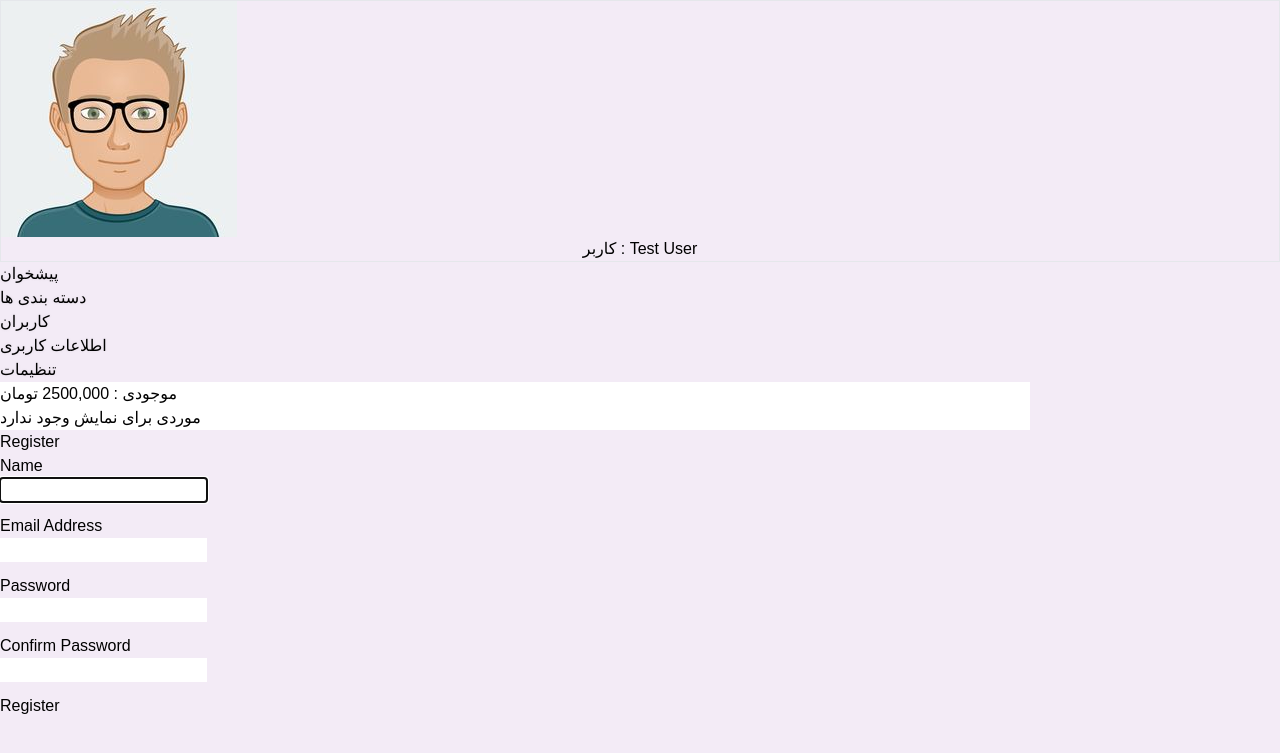
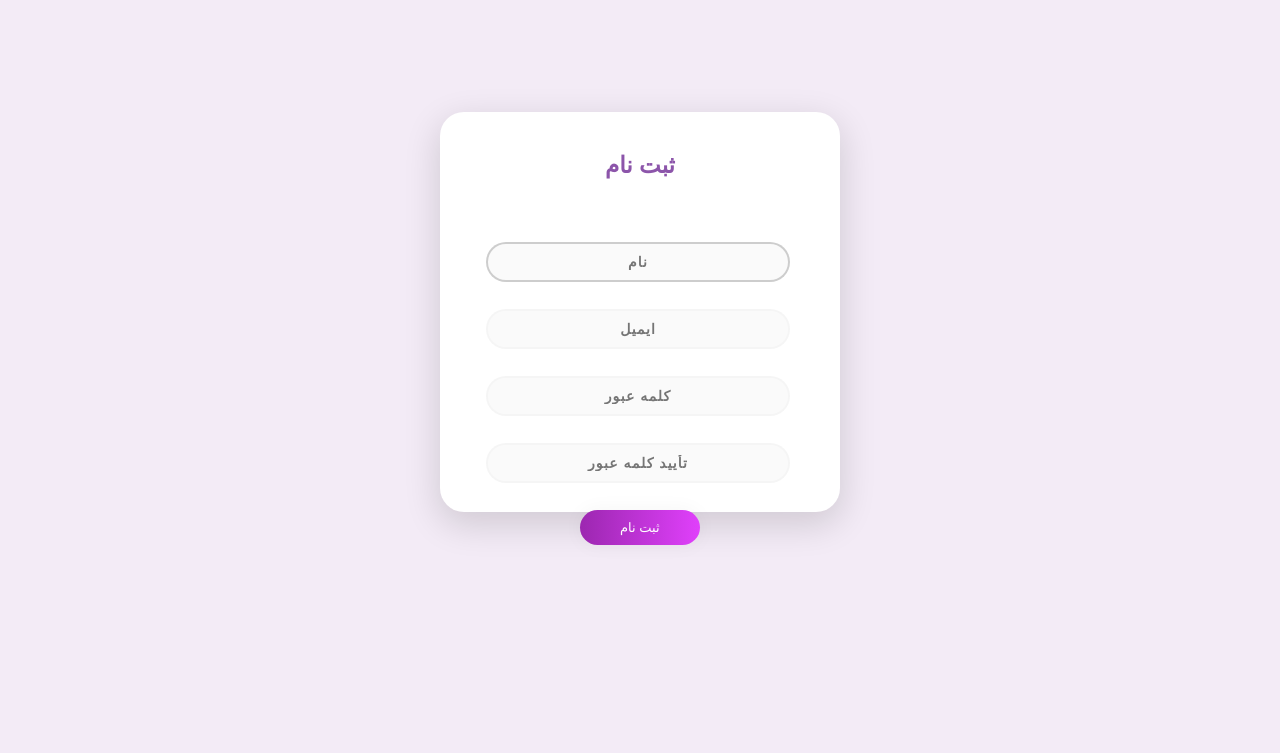
Before and after one commit to JavadJafari80/notes, a Laravel app: template resources/views/auth/register.blade.php in a window 1280 px wide. Shown: the top 753 px of the page. Run offline with Laravel 12, Linux system fonts and the light colour scheme; the template is opened without the code that fills it, so the values that code supplies are empty; a user stored in the database is signed in; data comes from the database, SQL or seed files in the repository; style sheets or scripts are compiled from the project's sources.

Commit message:
add register

```diff
--- a/resources/views/auth/register.blade.php
+++ b/resources/views/auth/register.blade.php
@@ -1,77 +1,47 @@
-@extends('layouts.app')
+<!doctype html>
+<html lang="fa">
+<head>
+    <meta charset="UTF-8">
+    <meta name="viewport"
+          content="width=device-width, user-scalable=no, initial-scale=1.0, maximum-scale=1.0, minimum-scale=1.0">
+    <meta http-equiv="X-UA-Compatible" content="ie=edge">
+    <title>ثبت نام در دفترچه</title>
+    <link rel="stylesheet" href="{{ asset('css/login.css') }}">
+</head>
+<body>
 
-@section('content')
-<div class="container">
-    <div class="row justify-content-center">
-        <div class="col-md-8">
-            <div class="card">
-                <div class="card-header">{{ __('Register') }}</div>
-
-                <div class="card-body">
-                    <form method="POST" action="{{ route('register') }}">
+<div class="main">
+    <p class="sign" align="center">ثبت نام</p>
+    <form class="form1" method="POST" action="{{ route('register') }}">
         @csrf
 
-                        <div class="row mb-3">
-                            <label for="name" class="col-md-4 col-form-label text-md-end">{{ __('Name') }}</label>
-
-                            <div class="col-md-6">
-                                <input id="name" type="text" class="form-control @error('name') is-invalid @enderror" name="name" value="{{ old('name') }}" required autocomplete="name" autofocus>
-
+        <input class="un" type="text" name="name" align="center" placeholder="نام" value="{{ old('name') }}" required autocomplete="name" autofocus>
         @error('name')
-                                    <span class="invalid-feedback" role="alert">
+        <span class="invalid-feedback" role="alert" style="display: block; text-align: center; color: red;">
             <strong>{{ $message }}</strong>
         </span>
         @enderror
-                            </div>
-                        </div>
 
-                        <div class="row mb-3">
-                            <label for="email" class="col-md-4 col-form-label text-md-end">{{ __('Email Address') }}</label>
-
-                            <div class="col-md-6">
-                                <input id="email" type="email" class="form-control @error('email') is-invalid @enderror" name="email" value="{{ old('email') }}" required autocomplete="email">
-
+        <input class="un" type="email" name="email" align="center" placeholder="ایمیل" value="{{ old('email') }}" required autocomplete="email">
         @error('email')
-                                    <span class="invalid-feedback" role="alert">
+        <span class="invalid-feedback" role="alert" style="display: block; text-align: center; color: red;">
             <strong>{{ $message }}</strong>
         </span>
         @enderror
-                            </div>
-                        </div>
 
-                        <div class="row mb-3">
-                            <label for="password" class="col-md-4 col-form-label text-md-end">{{ __('Password') }}</label>
-
-                            <div class="col-md-6">
-                                <input id="password" type="password" class="form-control @error('password') is-invalid @enderror" name="password" required autocomplete="new-password">
-
+        <input class="pass" type="password" name="password" align="center" placeholder="کلمه عبور" required autocomplete="new-password">
         @error('password')
-                                    <span class="invalid-feedback" role="alert">
+        <span class="invalid-feedback" role="alert" style="display: block; text-align: center; color: red;">
             <strong>{{ $message }}</strong>
         </span>
         @enderror
-                            </div>
+
+        <input class="pass" type="password" name="password_confirmation" align="center" placeholder="تأیید کلمه عبور" required autocomplete="new-password">
+
+        <button type="submit" class="submit" align="center">ثبت نام</button>
+
+    </form>
 </div>
 
-                        <div class="row mb-3">
-                            <label for="password-confirm" class="col-md-4 col-form-label text-md-end">{{ __('Confirm Password') }}</label>
-
-                            <div class="col-md-6">
-                                <input id="password-confirm" type="password" class="form-control" name="password_confirmation" required autocomplete="new-password">
-                            </div>
-                        </div>
-
-                        <div class="row mb-0">
-                            <div class="col-md-6 offset-md-4">
-                                <button type="submit" class="btn btn-primary">
-                                    {{ __('Register') }}
-                                </button>
-                            </div>
-                        </div>
-                    </form>
-                </div>
-            </div>
-        </div>
-    </div>
-</div>
-@endsection
+</body>
+</html>
```
Lines whose indentation alone changed are shown as unchanged.
